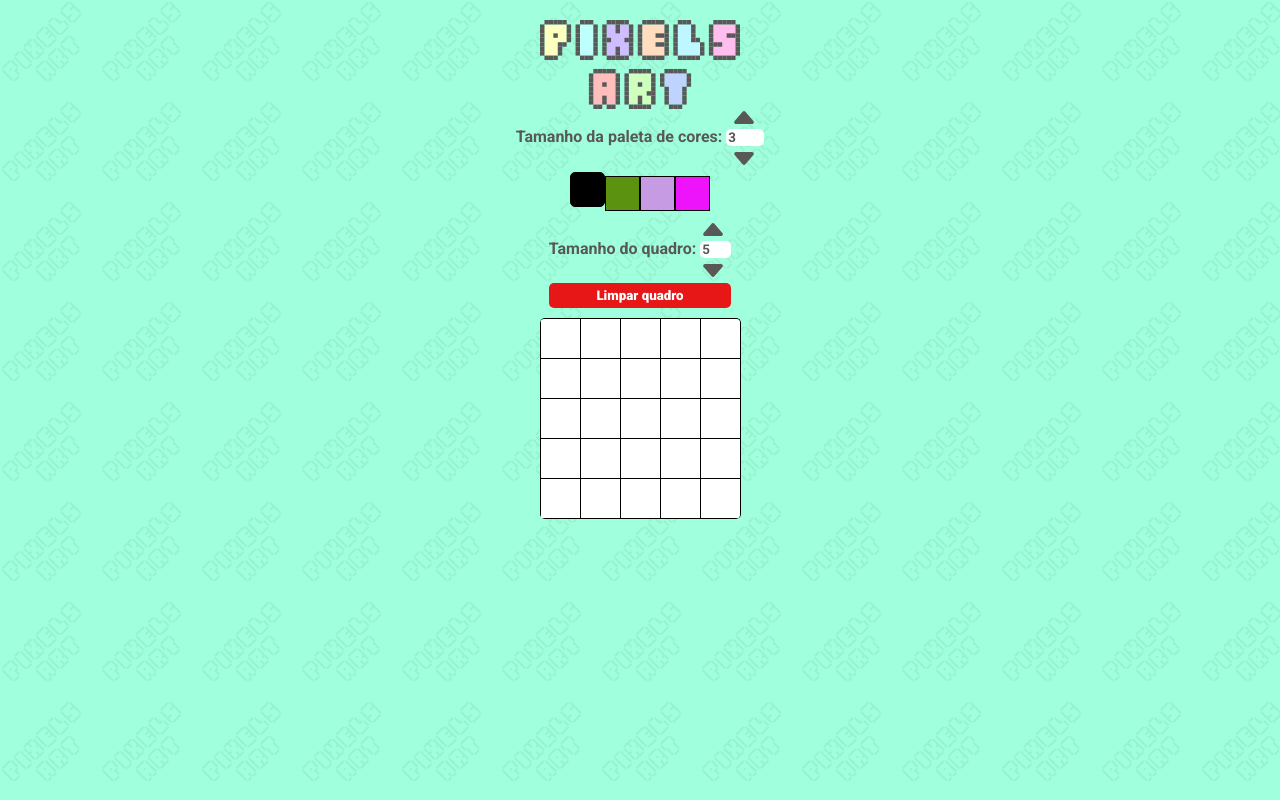
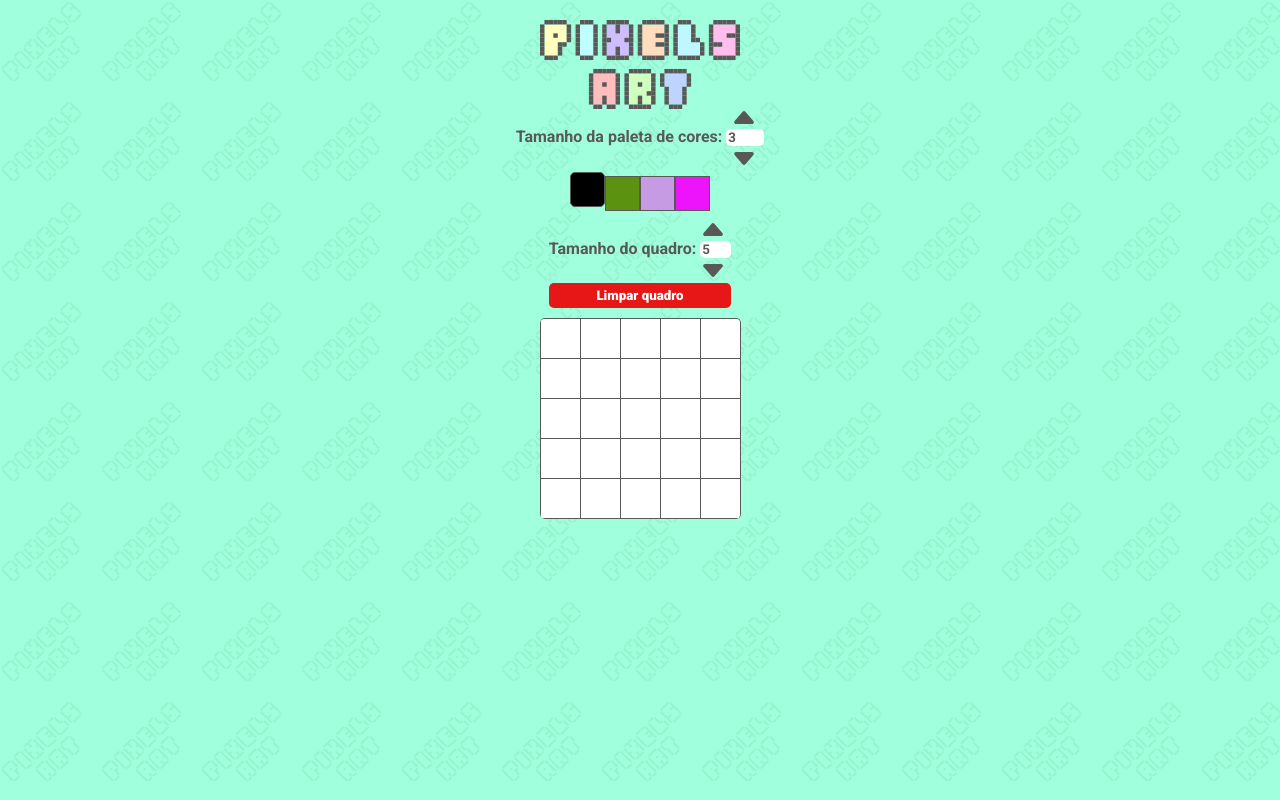
Before and after one commit to miguelretroz/pixels-art, a website: page index.html in a window 1280 px wide. Drawn offline with Linux system fonts and the light colour scheme.

Commit message:
Change border color palette colors and board pixel

```diff
--- a/style.css
+++ b/style.css
@@ -92,7 +92,7 @@ input[ type = 'number' ] {
 }
 
 .color {
-  border: solid 1px black;
+  border: solid 1px #585858;
   display: inline-block;
   width: 35px;
   height: 35px;
@@ -121,8 +121,8 @@ input[ type = 'number' ] {
 
 #pixel-board {
   display: table;
-  border-top: solid 1px black;
-  border-right: solid 1px black;
+  border-top: solid 1px #585858;
+  border-right: solid 1px #585858;
   border-radius: 5px;
   overflow: hidden;
 }
@@ -134,8 +134,8 @@ input[ type = 'number' ] {
 .pixel {
   width: 40px;
   height: 40px;
-  border-left: solid 1px black;
-  border-bottom: solid 1px black;
+  border-left: solid 1px #585858;
+  border-bottom: solid 1px #585858;
   display: table-cell;
 }
 
```
